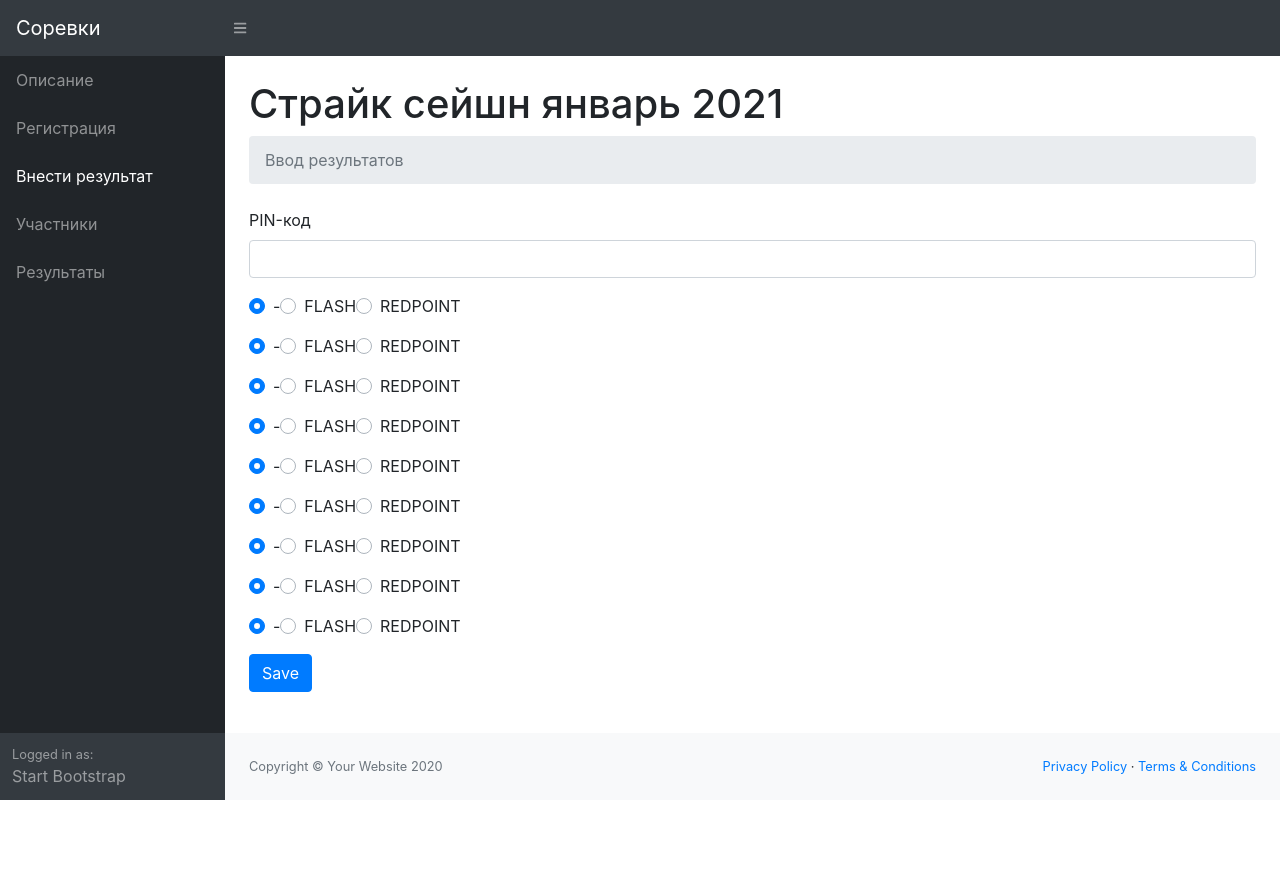
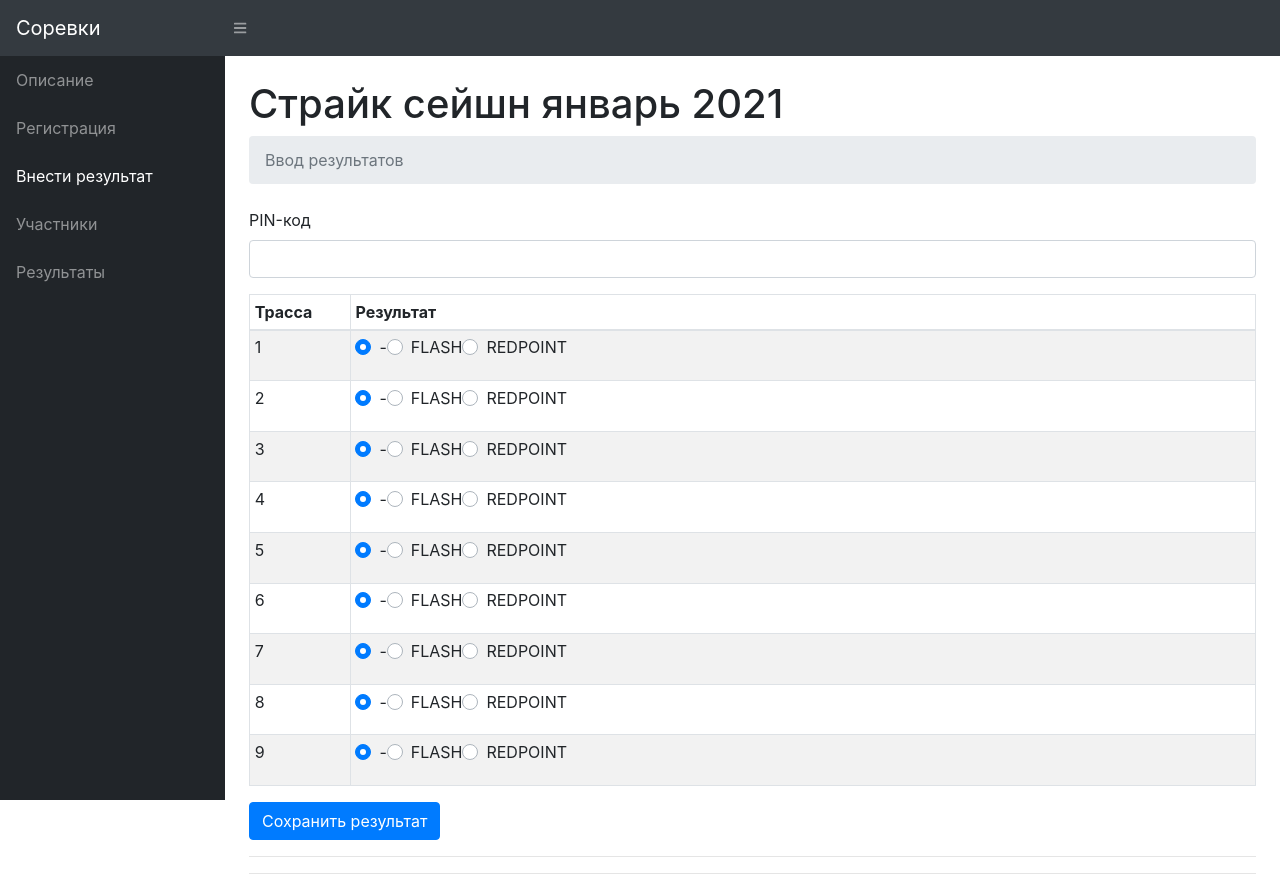
Before and after one commit to milssky/climbing_events, a Django app: page /e/1/enter/ in a window 1280 px wide. Before the commit the page ends 800 px from the top, so only its background shows below. Run offline with Django 3.2, Linux system fonts and the light colour scheme; data comes from the database, SQL or seed files in the repository; both versions use the stored data as it was after the commit; some libraries are stand-ins or nearby versions.

Commit message:
Добавил номера трасс на странице ввода результатов

```diff
--- a/events/templates/events/base.html
+++ b/events/templates/events/base.html
@@ -31,18 +31,6 @@
         {% block container %} {% endblock %}
       </div>
     </main>
-    <footer class="py-4 bg-light mt-auto">
-      <div class="container-fluid">
-        <div class="d-flex align-items-center justify-content-between small">
-          <div class="text-muted">Copyright &copy; Your Website 2020</div>
-          <div>
-            <a href="#">Privacy Policy</a>
-            &middot;
-            <a href="#">Terms &amp; Conditions</a>
-          </div>
-        </div>
-      </div>
-    </footer>
   </div>
 </div>
 <script crossorigin="anonymous" src="https://code.jquery.com/jquery-3.5.1.slim.min.js"></script>
--- a/events/templates/events/event-enter.html
+++ b/events/templates/events/event-enter.html
@@ -8,36 +8,50 @@
 {% if event.is_published %}
 {% if event.is_enter_result_allowed %}
 
-<form method="post" action="">
+<form action="" method="post">
   {% csrf_token %}
   <!--  {% crispy participant_form %}-->
-  <div id="div_id_participant-pin" class="form-group">
-    <label for="id_participant-pin" class="">PIN-код</label>
-    <div class=""><input type="number" name="participant-pin" min="0" class="numberinput form-control"
-                         id="id_participant-pin"
+  <div class="form-group" id="div_id_participant-pin">
+    <label class="" for="id_participant-pin">PIN-код</label>
+    <div class=""><input class="numberinput form-control" id="id_participant-pin" min="0" name="participant-pin"
                          oninput="CheckPinCode(
                                           event,
                                           {{ event.id }},
-                                          this.value)"></div>
+                                          this.value)"
+                         type="number"></div>
   </div>
-  <div class="alert alert-success" role="alert" style="display: none;" id="alert-ok">
+  <div class="alert alert-success" id="alert-ok" role="alert" style="display: none;">
     Найден участник:
   </div>
-  <div class="alert alert-danger" role="alert" style="display: none;" id="alert-error">
+  <div class="alert alert-danger" id="alert-error" role="alert" style="display: none;">
     Участник не найден. Проверьте PIN-код, или <a href="{% url 'event_registration' event.id %}">зарегистрируйтесь</a>
   </div>
   {{ formset.management_form }}
+  <table cellspacing="0" class="table table-bordered table-hover table-striped table-sm" id="dataTable" width="100%">
+    <thead>
+    <tr>
+      <th style="width:10%">Трасса</th>
+      <th>Результат</th>
+    </tr>
+    </thead>
+    <tbody>
     {% for form in formset %}
-  {% crispy form %}
+    <tr>
+      <td>{{ forloop.counter }}</td>
+      <td>{% crispy form %}</td>
+    </tr>
     {% endfor %}
+    </tbody>
+  </table>
   <div class="form-actions">
-    <input type="submit" name="submit" value="Save" class="btn btn-primary" id="submit-save">
+    <input class="btn btn-primary" id="submit-save" name="submit" type="submit" value="Сохранить результат">
   </div>
 </form>
 
-<script type="text/javascript" src="/static/events/js/check_pin_code.js"></script>
+<script src="/static/events/js/check_pin_code.js" type="text/javascript"></script>
+<hr>
 
-
+<hr>
 {% else %}
 {% include 'events/snippet-card-banner.html' with message='Ввод результатов закрыт' %}
 {% endif %}
@@ -46,5 +60,4 @@
 {% endif %}
 
 
-
 {% endblock %}
--- a/events/templates/events/snippet-side-navbar.html
+++ b/events/templates/events/snippet-side-navbar.html
@@ -24,8 +24,4 @@
       {% endif %}
     </div>
   </div>
-  <div class="sb-sidenav-footer">
-    <div class="small">Logged in as:</div>
-    Start Bootstrap
-  </div>
 </nav>
```
Also changed, not shown: db.sqlite3, events/migrations/0018_auto_20201120_1026.py (added), events/migrations/0019_event_is_count_only_entered_results.py (added). Lines whose indentation alone changed are shown as unchanged.
